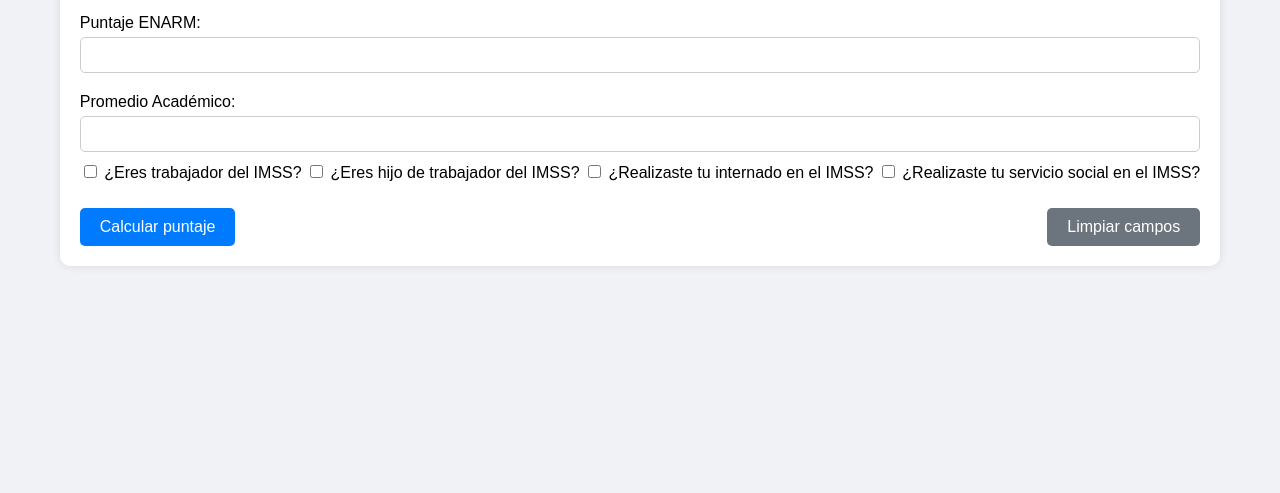
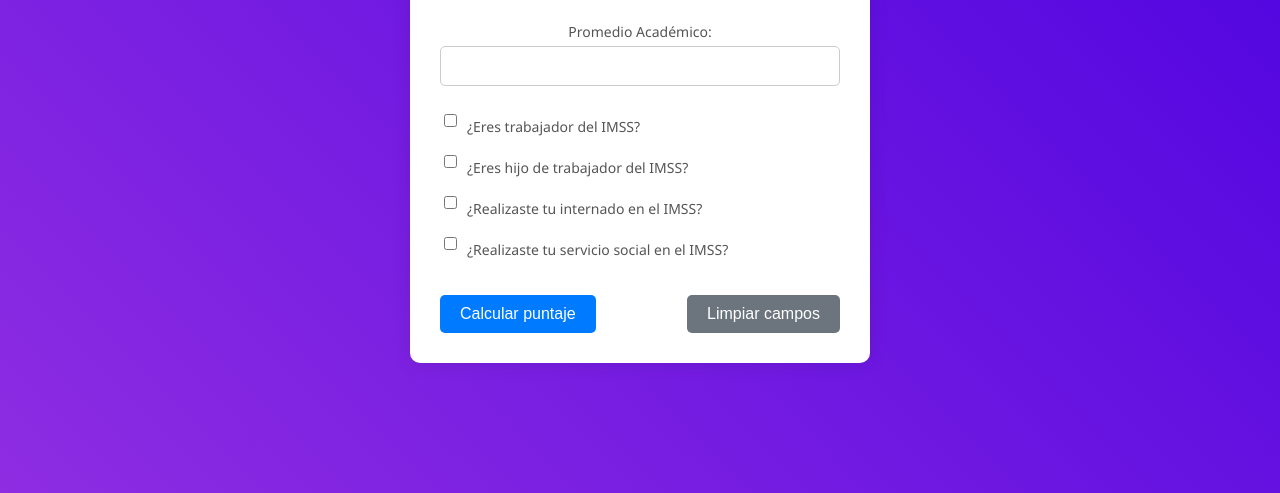
Before and after one commit to arzaluz-chris/imss_calculator, a plain HTML site: page index.html in a window 1280 px wide. Shown: the part 307-800 px from the top of the page. Drawn offline with Linux system fonts and the light colour scheme.

Commit message:
Update styles.css

```diff
--- a/styles.css
+++ b/styles.css
@@ -1,6 +1,6 @@
 body {
-    font-family: Arial, sans-serif;
-    background-color: #f0f2f5;
+    font-family: 'Segoe UI', Tahoma, Geneva, Verdana, sans-serif;
+    background: linear-gradient(45deg, #8e2de2, #4a00e0);
     display: flex;
     justify-content: center;
     align-items: center;
@@ -10,9 +10,12 @@ body {
 
 .container {
     background-color: #fff;
-    padding: 20px;
+    padding: 30px;
     border-radius: 10px;
-    box-shadow: 0 0 10px rgba(0, 0, 0, 0.1);
+    box-shadow: 0 0 20px rgba(0, 0, 0, 0.1);
+    max-width: 400px;
+    width: 100%;
+    text-align: center;
 }
 
 h1 {
@@ -28,18 +31,28 @@ form {
 
 label {
     margin: 10px 0 5px;
+    color: #555;
+    font-size: 14px;
 }
 
 input[type="number"],
 input[type="checkbox"] {
-    margin-bottom: 10px;
-    padding: 8px;
+    margin-bottom: 15px;
+    padding: 10px;
     border: 1px solid #ccc;
     border-radius: 5px;
     font-size: 16px;
+    width: calc(100% - 22px);
+}
+
+.checkboxes label {
+    display: flex;
+    align-items: center;
+    margin-bottom: 10px;
 }
 
 input[type="checkbox"] {
+    margin-right: 10px;
     width: auto;
 }
 
```
